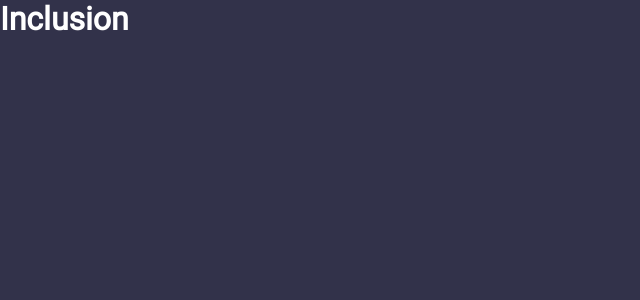
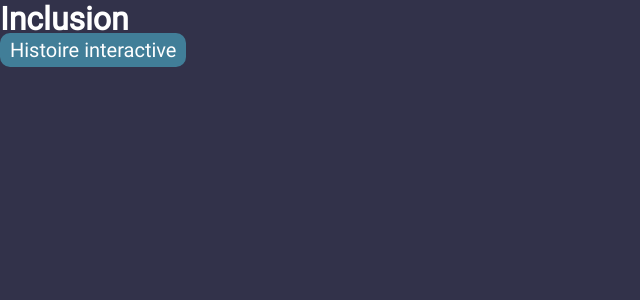
Before and after one commit to wilderLPM/Hackaton-Inclusion, a React (Vite) app in the folder client/: page / in a window 1280 px wide. Shown: the top 300 px of the page, without its empty margins (0-640 px from the left). Built offline with nearby package versions, Linux system fonts and the light colour scheme.

Commit message:
made a Button component

```diff
--- a/client/src/App.css
+++ b/client/src/App.css
@@ -1,6 +1,7 @@
 :root {
   --main-color: #32324a;
-  --secondary-color: #ffffff;
+  --secondary-color: #f26b49;
+  --third-color: #417e98;
 }
 
 * {
--- a/client/src/App.jsx
+++ b/client/src/App.jsx
@@ -1,10 +1,8 @@
-import { Outlet } from 'react-router-dom';
+import { Outlet } from "react-router-dom";
 import "./App.css";
 
 function App() {
-  return (
-  <Outlet />
-);
+  return <Outlet />;
 }
 
 export default App;
--- /dev/null
+++ b/client/src/components/Button.jsx
@@ -0,0 +1,15 @@
+/* eslint-disable react/prop-types */
+import { Link } from "react-router-dom";
+import styles from "./Button.module.css";
+
+export default function Button({ text, isLink }) {
+  return isLink ? (
+    <Link to="/game" className={styles.button}>
+      {text}
+    </Link>
+  ) : (
+    <button type="button" className={styles.button}>
+      {text}
+    </button>
+  );
+}
--- /dev/null
+++ b/client/src/components/Button.module.css
@@ -0,0 +1,14 @@
+.button {
+  background-color: var(--third-color);
+  border-style: none;
+  height: 44px;
+  color: white;
+  border-radius: 10px;
+  padding: 5px 10px;
+  font-size: 20px;
+  text-decoration: none;
+}
+
+.button:hover {
+  background-color: var(--secondary-color);
+}
--- a/client/src/pages/HomePage.jsx
+++ b/client/src/pages/HomePage.jsx
@@ -1,3 +1,10 @@
-export default function HomePage(){
-    return (<h1>Inclusion</h1>);
+import Button from "../components/Button";
+
+export default function HomePage() {
+  return (
+    <div>
+      <h1>Inclusion</h1>
+      <Button text="Histoire interactive" isLink />
+    </div>
+  );
 }
--- a/client/src/pages/InteractiveStoryPage.jsx
+++ b/client/src/pages/InteractiveStoryPage.jsx
@@ -1,3 +1,3 @@
-export default function InteractiveStoryPage(){
-    return (<h2>Jeu</h2>);
+export default function InteractiveStoryPage() {
+  return <h2>Jeu</h2>;
 }
```
Also changed, not shown: client/src/main.jsx (+4 -4 lines).
